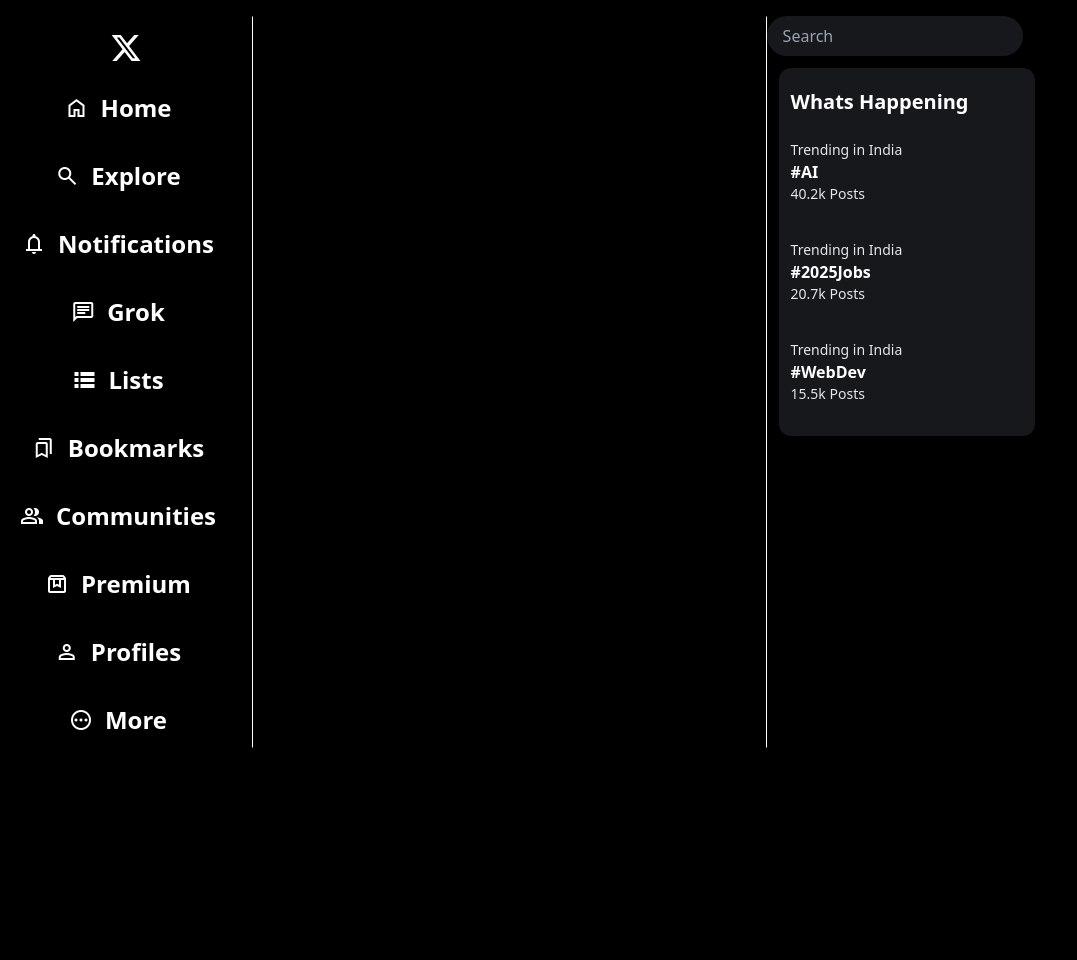
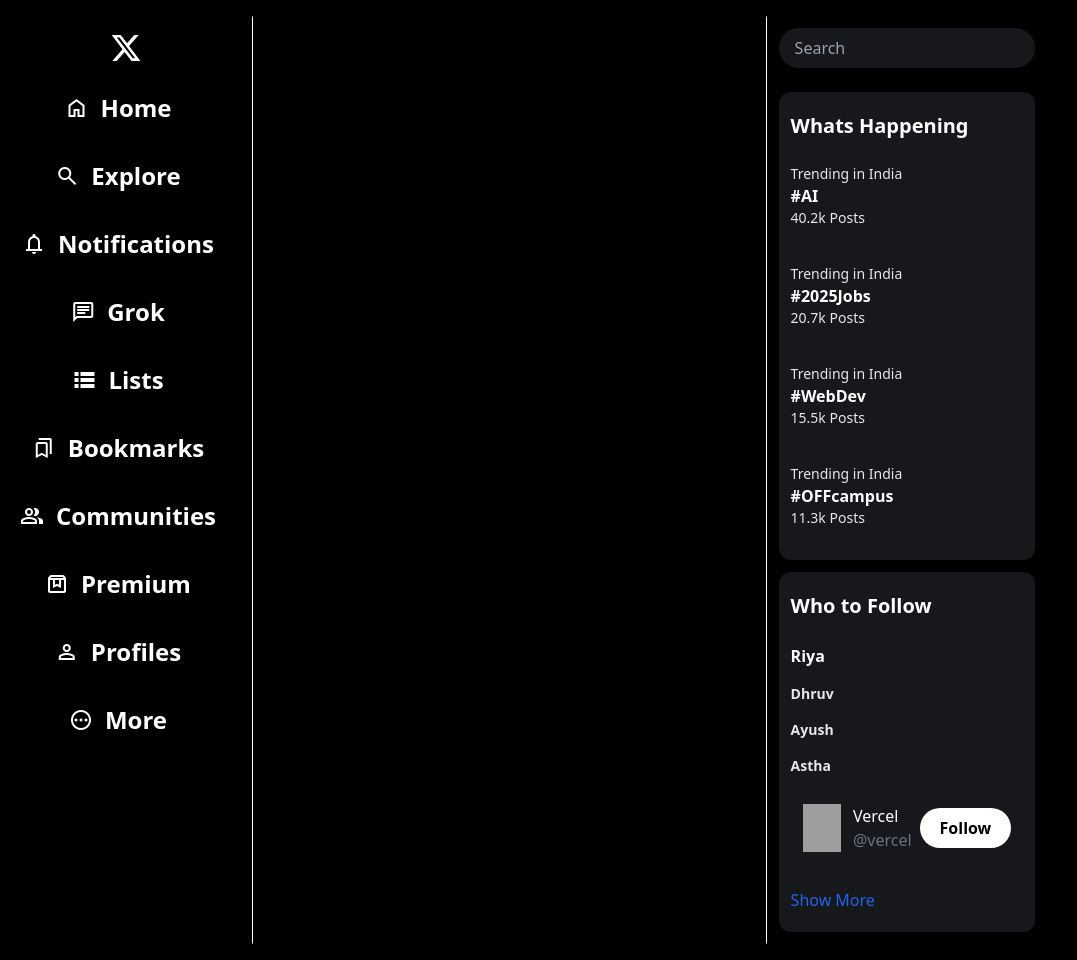
Before and after one commit to ri123-ya/X.com_clone, a website: page index.html in a window 1280 px wide. Shown: the whole page, without its empty margins (0-1077 px from the left). Before the commit the page ends 800 px from the top, so only its background shows below. Drawn offline with nearby package versions, Linux system fonts and the light colour scheme; grey boxes are pictures that could not be loaded.

Commit message:
who to follow

```diff
--- a/index.html
+++ b/index.html
@@ -83,11 +83,12 @@
         </div>
 
         <div class="second w-full border-[1px] border-x-white border-y-black">
+
         </div>
 
         <div class="third w-full">
             <div class="search">
-                <input type="text" class="w-1/2 rounded-full bg-[#16181c] text-white px-4 py-2" placeholder="Search">
+                <input type="text" class="w-1/2 m-3 rounded-full bg-[#16181c] text-white px-4 py-2" placeholder="Search">
             </div>
 
             <div class="whats sticky top-0 m-3 bg-[#16181c] w-1/2 py-5 rounded-xl space-y-3">
@@ -109,6 +110,44 @@
                     <div class="font-bold">#WebDev</div>
                     <div class="text-sm text-gray-200">15.5k Posts</div>
                 </div>
+
+                <div class="item p-3 hover:bg-gray-800 cursor-pointer px-3">
+                    <div class="text-sm text-gray-200">Trending in India</div>
+                    <div class="font-bold">#OFFcampus</div>
+                    <div class="text-sm text-gray-200">11.3k Posts</div>
+                </div>
+            </div>
+
+            <div class="who sticky top-0 m-3 bg-[#16181c] w-1/2 py-5 rounded-xl space-y-3">
+                <h1 class="text-xl font-bold px-3">Who to Follow</h1>
+
+                <div class="item p-3 px-3 space-y-4">
+
+                    <div class="font-bold cursor-pointer">Riya</div>
+                    <div class="text-sm font-bold cursor-pointer text-gray-200">Dhruv</div>
+                    <div class="text-sm font-bold cursor-pointer text-gray-200">Ayush</div>
+                    <div class="text-sm font-bold cursor-pointer text-gray-200">Astha</div>
+                    <div class="item p-3 items-center gap-2 flex justify-between hover:bg-gray-800 cursor-pointer">
+                        <div class="flex gap-3">
+
+                            <div class="p1"><img class="w-12 h-12"
+                                    src="https://pbs.twimg.com/profile_images/1652878800311427073/j0-3owJd_bigger.jpg"
+                                    alt="vercel"></div>
+                            <div class="p2 ">
+                                <div>Vercel</div>
+                                <div class="text-gray-500">@vercel</div>
+                            </div>
+                        </div>
+
+                        <div class="p3">
+                            <button class="bg-white text-black px-5 py-2 rounded-full font-bold">Follow</button>
+                        </div>
+
+                    </div>
+                </div>
+                <div class="text-blue-600 px-3 cursor-pointer hover:underline my-5">Show More</div>
+
+
             </div>
         </div>
     </div>
--- a/package.json
+++ b/package.json
@@ -4,7 +4,8 @@
   "main": "index.js",
   "scripts": {
     "test": "echo \"Error: no test specified\" && exit 1",
-    "build": "npx tailwindcss -i ./src/input.css -o ./src/output.css --watch"
+    "build": "npx tailwindcss -i ./src/input.css -o ./src/output.css --watch",
+    "dev": "vite"
   },
   "keywords": [],
   "author": "",
```
Also changed, not shown: src/output.css, 1 other file.
